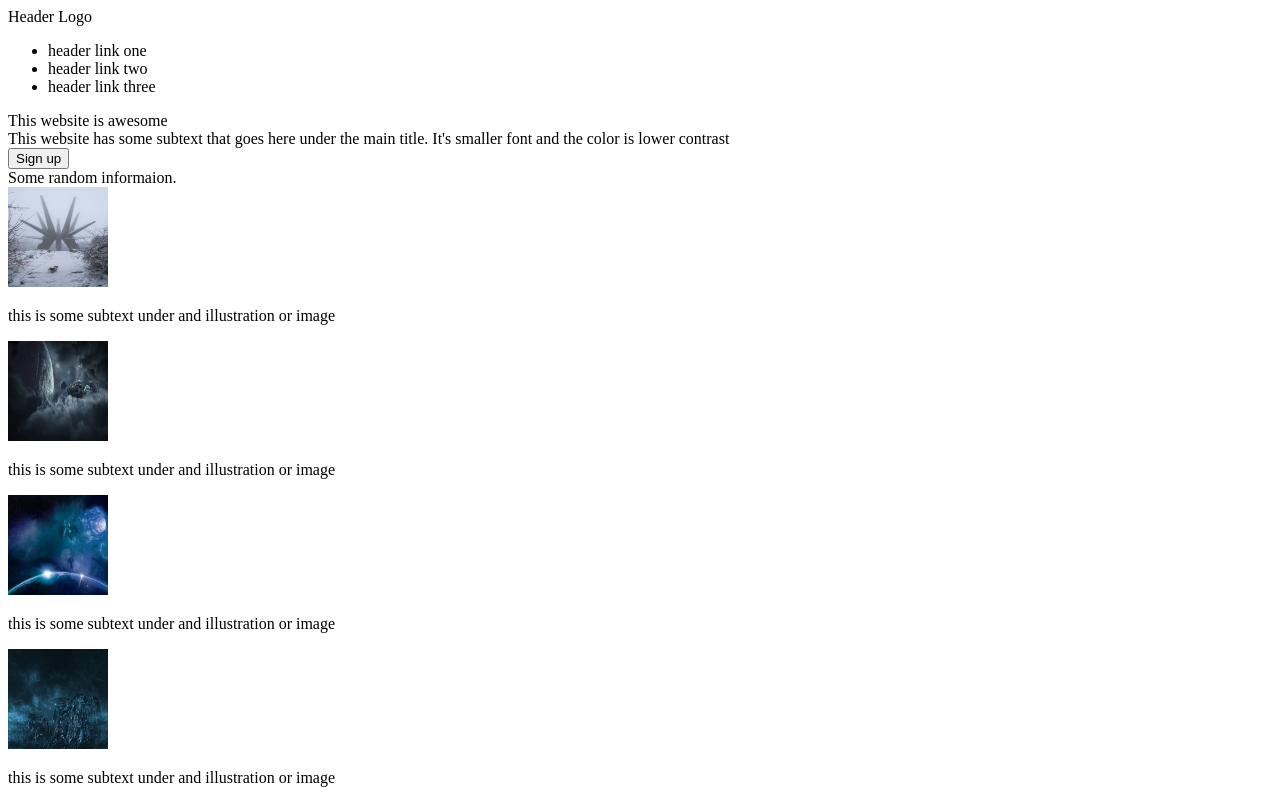
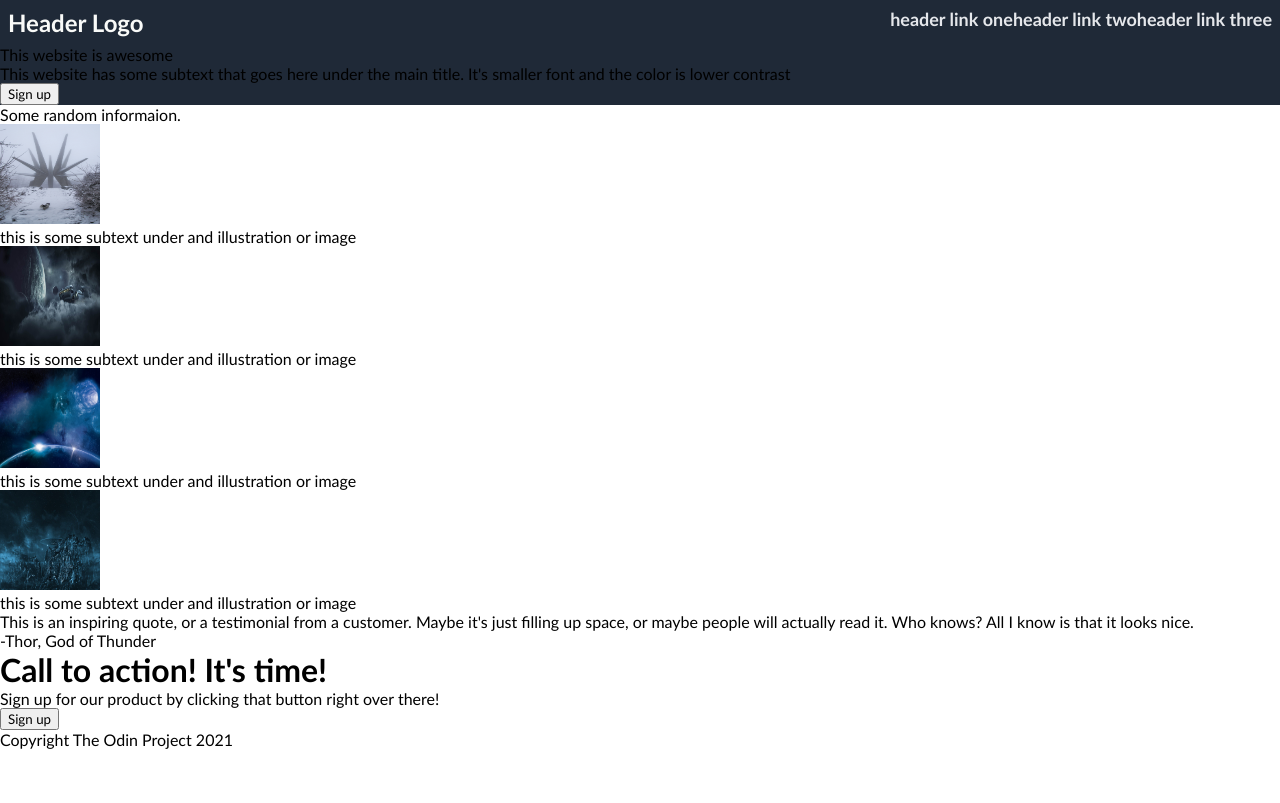
Before and after one commit to HarryLBonGithub/odin-landing-page, a plain HTML site: page index.html in a window 1280 px wide. Drawn offline with Linux system fonts and the light colour scheme.

Commit message:
add style to header navline

```diff
--- a/index.html
+++ b/index.html
@@ -10,7 +10,7 @@
     <div class="header">
 
         <div class="navline">
-            <div class="logo-text">Header Logo</div>
+            <h1>Header Logo<h1>
             <ul>
                 <li>header link one</li>
                 <li>header link two</li>
@@ -50,5 +50,25 @@
         </div>
     </div>
 
+    <div class="quote-section">
+        <div class="quote">This is an inspiring quote, or a testimonial from a customer.
+            Maybe it's just filling up space, or maybe people will actually read it. Who
+            knows? All I know is that it looks nice.
+        </div>
+        <div class="quoted">-Thor, God of Thunder</div>
+    </div>
+
+    <div class="sign-up-section">
+        <div class="text">
+            <h1>Call to action! It's time!</h1>
+            <p>Sign up for our product by clicking that button right over there!</p>
+        </div>
+        <button>Sign up</button>
+    </div>
+
+    <div class="footer">
+        <p>Copyright The Odin Project 2021</p>
+    </div>
+
 </body>
 </html>
--- a/style.css
+++ b/style.css
@@ -1,5 +1,7 @@
 * {
     box-sizing: border-box;
+    font-family: 'Gill Sans', 'Gill Sans MT', Calibri, 'Trebuchet MS', sans-serif;
+    margin:0px;
 
 }
 
@@ -7,3 +9,29 @@
     width: 100px;
     height: 100px;
 }
+
+.header {
+    background :#1F2937
+}
+
+.navline {
+    display: flex;
+    justify-content: space-between;
+    padding:8px;
+}
+
+.navline h1 {
+    font-size: 24px;
+    color: #F9FAF8;
+    margin:0px;
+    padding:0px;
+}
+
+.navline ul{
+    list-style: none;
+    padding: 0px;
+    margin: 0px;
+    font-size: 18px;
+    color: #E5E7EB;
+    display: flex;
+}
```
